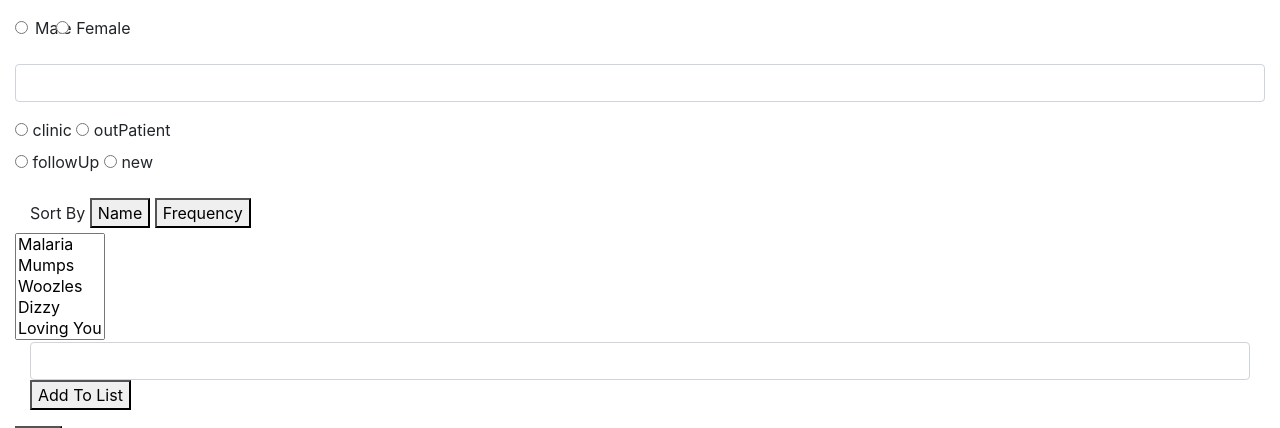
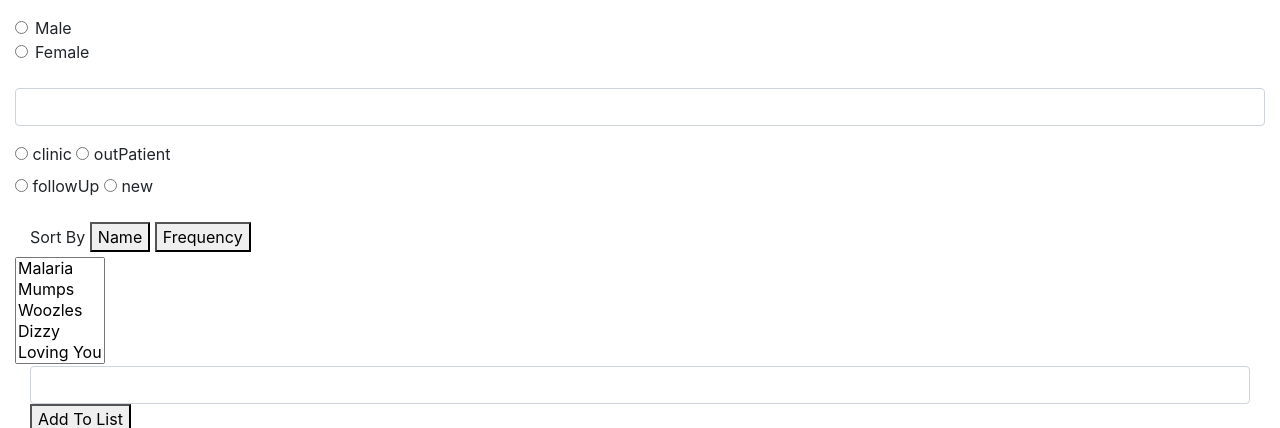
Before and after one commit to EvanFCMoses/statLoggerWebpage, a Django app: page /encounter/ in a window 1280 px wide. Shown: the top 428 px of the page. Run offline with Django 3.2, Linux system fonts and the light colour scheme; some libraries are stand-ins or nearby versions.

Commit message:
radio button fix

```diff
--- a/statWebApp/encounter/templates/dataEntry.html
+++ b/statWebApp/encounter/templates/dataEntry.html
@@ -21,6 +21,8 @@
                     <div class="form-check">
                         <input class="form-check-input" type="radio" id="genderIndicationMale" name="gender">
                         <label class="form-check-label" for="genderIndicationMale">Male</label>
+                    </div>
+                    <div class="form-check">
                         <input class="form-check-input" type="radio" id="genderIndicationFemale" name="gender">
                         <label class="form-check-label" for="genderIndicationFemale">Female</label>
                     </div>
```
